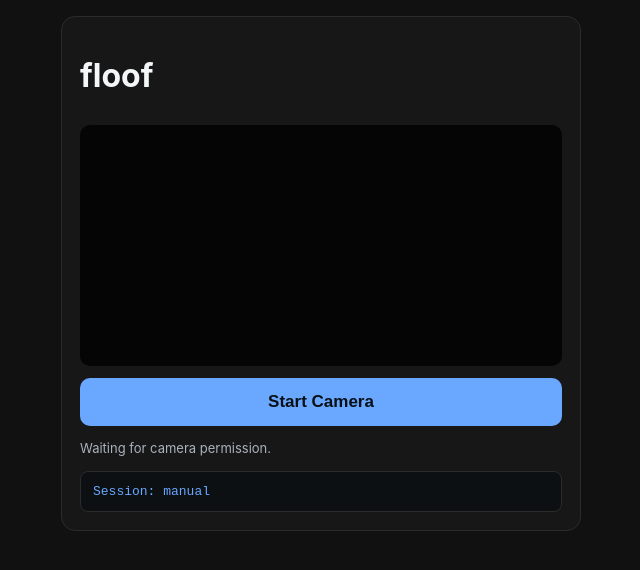
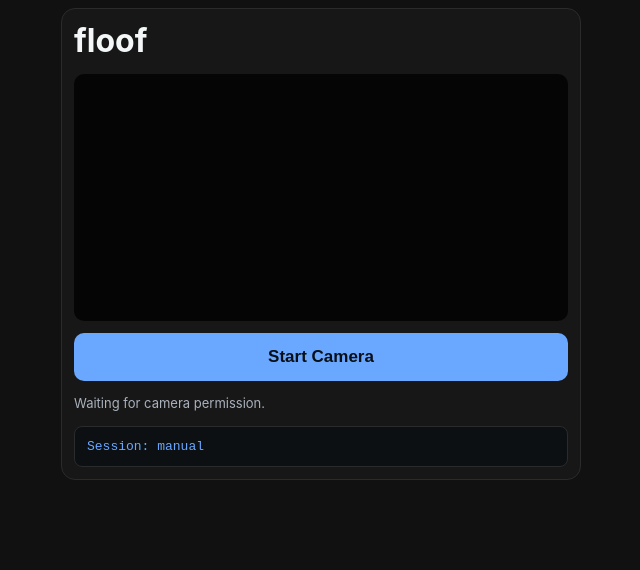
Before and after one commit to jacobpark1919/floof-phone, a website: page index.html in a window 1280 px wide. Shown: the whole page, without its empty margins (319-959 px from the left). Drawn offline with Linux system fonts and the light colour scheme.

Commit message:
reduced header padding

```diff
--- a/index.html
+++ b/index.html
@@ -13,7 +13,7 @@
         display: grid;
         min-height: 100vh;
         place-items: start center;
-        padding: 16px 0 20px;
+        padding: 8px 0 12px;
         box-sizing: border-box;
       }
 
@@ -22,8 +22,12 @@
         background: #171717;
         border: 1px solid #2b2b2b;
         border-radius: 14px;
-        padding: 18px;
+        padding: 12px;
         box-sizing: border-box;
+      }
+
+      h1 {
+        margin: 0 0 6px;
       }
 
       video {
```
Also changed, not shown: desktop.html (+1 -1 lines).
